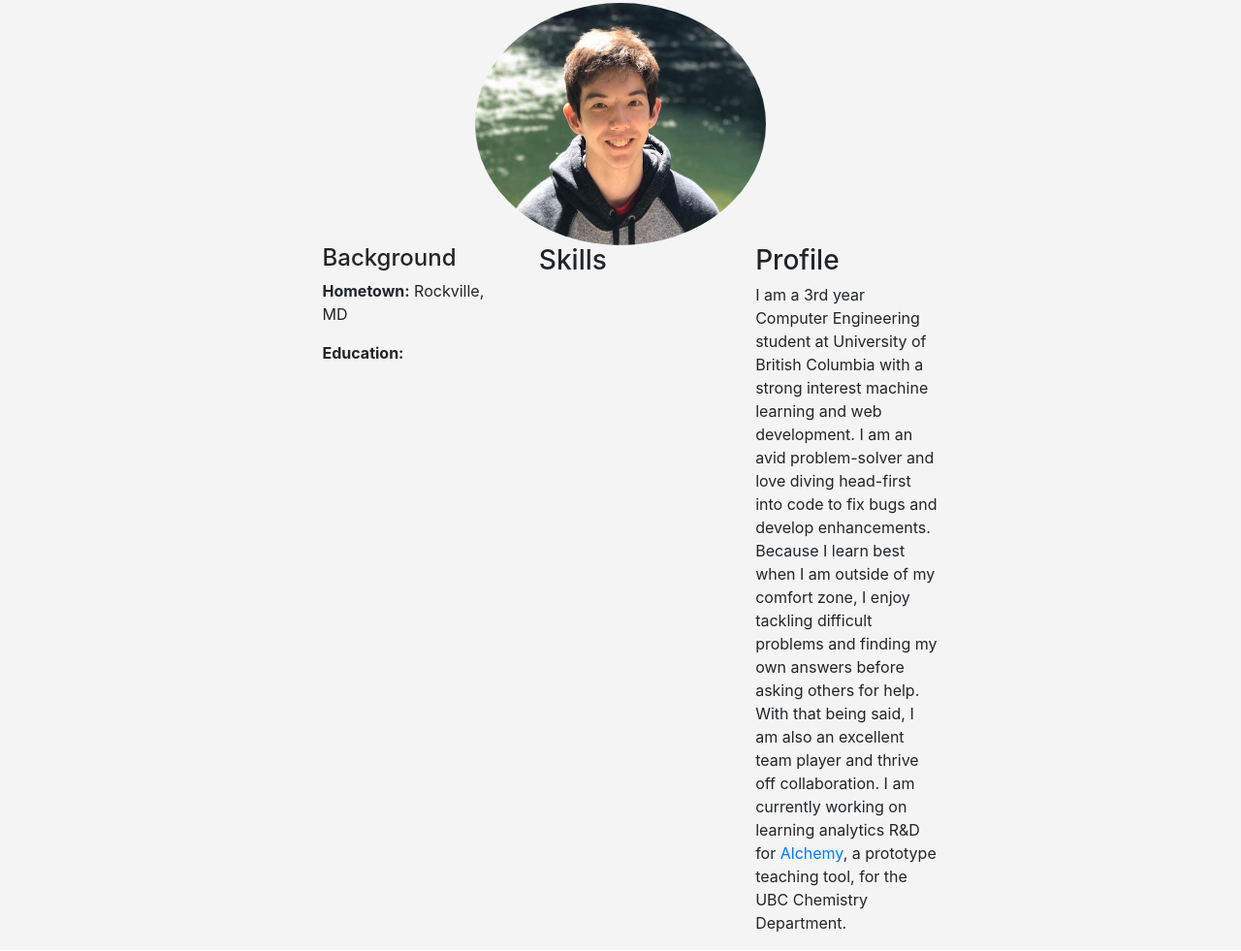
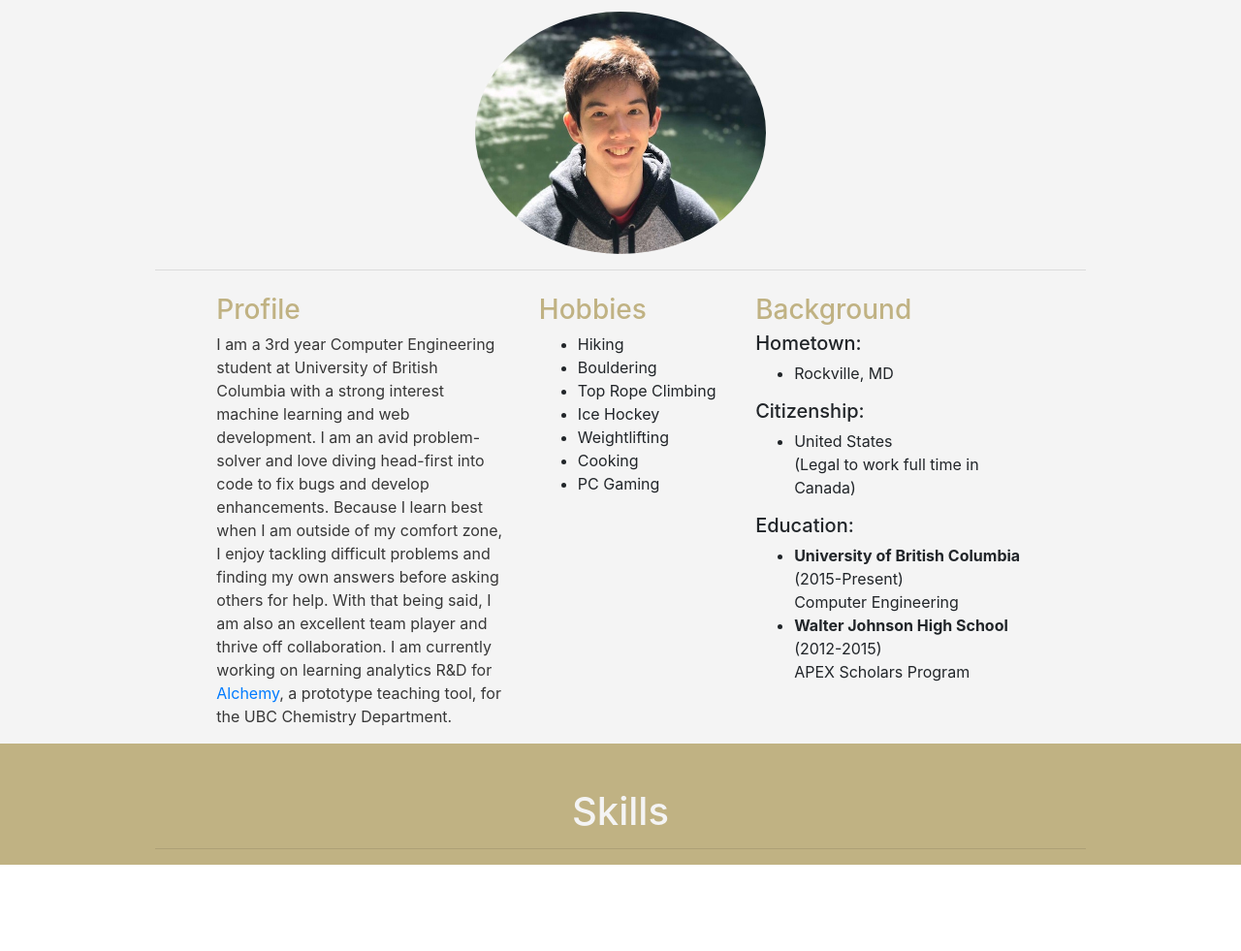
Before and after one commit to cormacjmollitor/Resume-For-Cormac-Mollitor, a plain HTML site: page hello-world.html in a window 1280 px wide. Shown: the part 993-1974 px from the top of the page at 97% size. After the commit the page ends 1885 px from the top, so only its background shows below. Drawn offline with nearby package versions, Linux system fonts and the light colour scheme; a script that the page names is missing.

Commit message:
First Draft of About Section Finished. Starting on skills. Will incorporate hover skills with water.

```diff
--- a/hello-world.html
+++ b/hello-world.html
@@ -42,11 +42,12 @@
   	     </div>
 	  </div>
     </div>
+
     <div class="about">
       <div class="row">
         <div class="col-xl-12">
           <br><br>
-           <h2 class="about-title">About Me</h2>
+           <h1 class="about-title about-header">About Me</h1>
            <hr width="15%">
            <p class="about-blurb">"Success is not a result of spontaneous combustion. You must set yourself on fire."</p>
            <p class="about-blurb">-Arnold H. Glasgow</p>
@@ -55,28 +56,88 @@
       <div class="row">
         <img src="assets/IMG_2487.JPG" class="rounded-circle profile-pic">
       </div>
+      <hr width="75%" style="margin-bottom: 25px">
       <div class="row">
-        <div class="col-xl-3 col-xs-3"></div> <!--Bootstrap 4.0 Beta 2.0 will introduce offset again-->
-        <div class="col-xl-2 col-xs-2 background">
-         <h4>Background</h4>
-         <p><b>Hometown:</b> Rockville, MD</p>
-         <p><b>Education:</b> </p>
-        </div>
-        <div class="col-xl-2 col-xs-2 skills">
-         <h3>Skills</h3>
-        </div>
-        <div class="col-xl-2 col-xs-2 profile">
-         <h3>Profile</h3>
-         <p>I am a 3rd year Computer Engineering student at University of British Columbia with a strong interest machine learning and web development.
+        <div class="col-xl-2 col-xs-2"></div> <!--Bootstrap 4.0 Beta 2.0 will introduce offset again-->
+        <div class="col-xl-3 col-xs-3 about-column">
+         <h3 class="about-header">Profile</h3>
+         <p class="body-text">I am a 3rd year Computer Engineering student at University of British Columbia with a strong interest machine learning and web development.
          I am an avid problem-solver and love diving head-first into code to fix bugs and develop enhancements. Because I learn best when I am outside of my comfort zone,
          I enjoy tackling difficult problems and finding my own answers before asking others for help. With that being said, I am also an excellent team player and thrive off collaboration.
          I am currently working on learning analytics R&D for <a href="https://alchemy.elearning.ubc.ca/">Alchemy</a>, a prototype teaching tool, for the UBC Chemistry Department. </p>
         </div>
+        <div class="col-xl-2 col-xs-2 about-column">
+         <h3 class="about-header">Hobbies</h3>
+         <ul>
+           <li>Hiking</li>
+           <li>Bouldering</li>
+           <li>Top Rope Climbing</li>
+           <li>Ice Hockey</li>
+           <li>Weightlifting</li>
+           <li>Cooking</li>
+           <li>PC Gaming</li>
+         </ul>
+        </div>
+        <div class="col-xl-3 col-xs-3 about-column">
+         <h3 class="about-header">Background</h3>
+         <h5>Hometown:</h5>
+         <ul>
+           <li>Rockville, MD</li>
+         </ul>
+         <h5>Citizenship:</h5>
+         <ul>
+           <li>United States
+           <br>(Legal to work full time in Canada)
+           </li>
+         </ul>
+         <h5>Education:</h5>
+         <ul>
+           <li><b>University of British Columbia</b>
+           <br>(2015-Present)
+           <br>Computer Engineering
+           </li>
+           <li><b>Walter Johnson High School</b>
+           <br>(2012-2015)
+           <br>APEX Scholars Program
+           </li>
+         </ul>
         </div>
       </div>
+    </div>
+
+    <div class="skills"><!--Consider changing this to the silk background color-->
 	  <div class="row">
 	    <div class="col-xl-12">
+	        <br><br>
+	        <h1 class="skills-title skills-header">Skills</h1>
+	        <hr width="75%">
+	    </div>
 	  </div>
     </div>
   </body>
 </html>
+<!--Do water fill up thing for skills-->
+
+<!--
+<h6>Web Frameworks</h6>
+         <ul>
+           <li>Ruby on Rails</li>
+           <li>AngularJS</li>
+           <li>Bootstrap</li>
+         </ul>
+         <h6>Languages</h6>
+         <ul>
+           <li>Java</li>
+           <li>Ruby</li>
+           <li>C/C++</li>
+           <li>JavaScript</li>
+           <li>HTML</li>
+           <li>CSS</li>
+         </ul>
+         <h6>Other Technologies</h6>
+         <ul>
+           <li>Git</li>
+           <li>Docker</li>
+           <li>Unix</li>
+         </ul>
+-->
--- a/mystyle.css
+++ b/mystyle.css
@@ -46,11 +46,18 @@ div {
 
 .about-title{
     text-align: center;
+}
+
+.about-header{
     color: #C0B283;
 }
 
 .about-blurb{
     text-align: center;
+}
+
+.about-column{
+    margin-left: 5px;
 }
 
 .profile-pic{
@@ -60,14 +67,22 @@ div {
     height: 250px;
 }
 
-.profile{
-    margin-left: 5px;
+.cormac-profile-row{
+    margin-bottom: 25px;
 }
 
-.background{
-    margin-left: 5px;
+.body-text{
+    color: #373737;
 }
 
 .skills{
-    margin-left: 5px;
+    background-color: #C0B283;
 }
+
+.skills-title{
+    text-align: center;
+}
+
+.skills-header{
+    color: #F4F4F4;
+}
```
Lines whose indentation alone changed are shown as unchanged.
